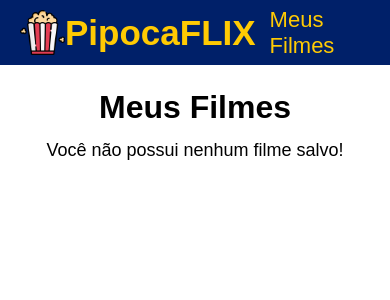
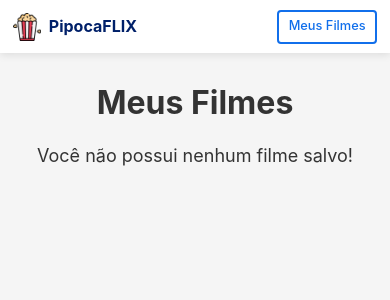
Before and after one commit to andremartins30/pipoca-flix, a React (Create React App) app: page /favoritos in a window 390 px wide. Shown: the top 300 px of the page. Built offline with nearby package versions, Linux system fonts and the light colour scheme.

Commit message:
Adiciona o pacote @vercel/analytics e implementa estilos globais, além de melhorias no layout e responsividade do cabeçalho e da página inicial.

```diff
--- a/package.json
+++ b/package.json
@@ -6,6 +6,7 @@
     "@testing-library/jest-dom": "^5.16.5",
     "@testing-library/react": "^13.4.0",
     "@testing-library/user-event": "^13.5.0",
+    "@vercel/analytics": "^1.5.0",
     "axios": "^1.4.0",
     "react": "^18.2.0",
     "react-dom": "^18.2.0",
--- a/src/components/Header/header.css
+++ b/src/components/Header/header.css
@@ -1,37 +1,87 @@
-
-header{
+header {
+    background-color: var(--white);
+    padding: 1rem 2rem;
     display: flex;
+    justify-content: space-between;
     align-items: center;
-    justify-content: space-between;
-    width: 100%;
-    height: 65px;
-    background-color: #002069;
-    padding: 10px;
-}
-
-header img{
-    width: 45px;
+    box-shadow: var(--shadow);
+    position: sticky;
+    top: 0;
+    z-index: 1000;
 }
 
 .logo {
     display: flex;
-        /* Adicionado */
     align-items: center;
-        /* Adicionado */
     text-decoration: none;
-    font-size: 35px;
-    cursor: pointer;
-    color: #ffca03;
-    font-weight: bold;
-    margin-left: 10px;
-
+    color: var(--secondary-color);
+    font-size: 1.5rem;
+    font-weight: 700;
+    transition: var(--transition);
 }
 
-.favoritos{
-    cursor: pointer;
+.logo:hover {
+    color: var(--primary-color);
+}
+
+.logo img {
+    width: 40px;
+    height: 40px;
+    margin-right: 0.5rem;
+}
+
+.favoritos {
     text-decoration: none;
-    font-size: 22px;
-    color: #ffca03;
-    padding: 5px 14px;
-    margin-right: 20px;
+    color: var(--primary-color);
+    font-weight: 500;
+    padding: 0.5rem 1rem;
+    border-radius: 4px;
+    transition: var(--transition);
+    border: 2px solid var(--primary-color);
 }
+
+.favoritos:hover {
+    background-color: var(--primary-color);
+    color: var(--white);
+}
+
+/* Media Queries */
+@media (max-width: 768px) {
+    header {
+        padding: 0.8rem 1rem;
+    }
+
+    .logo {
+        font-size: 1.2rem;
+    }
+
+    .logo img {
+        width: 32px;
+        height: 32px;
+    }
+
+    .favoritos {
+        padding: 0.4rem 0.8rem;
+        font-size: 0.9rem;
+    }
+}
+
+@media (max-width: 480px) {
+    header {
+        padding: 0.6rem 0.8rem;
+    }
+
+    .logo {
+        font-size: 1rem;
+    }
+
+    .logo img {
+        width: 28px;
+        height: 28px;
+    }
+
+    .favoritos {
+        padding: 0.3rem 0.6rem;
+        font-size: 0.8rem;
+    }
+}
--- a/src/index.js
+++ b/src/index.js
@@ -1,6 +1,7 @@
 import React from 'react';
 import ReactDOM from 'react-dom/client';
-import './index.css';
+import { Analytics } from '@vercel/analytics/react';
+import './styles/global.css';
 import App from './App';
 
 
@@ -8,5 +9,6 @@ const root = ReactDOM.createRoot(document.getElementById('root'));
 root.render(
   <React.StrictMode>
     <App />
+    <Analytics />
   </React.StrictMode>
 );
--- a/src/pages/Home/home.css
+++ b/src/pages/Home/home.css
@@ -1,50 +1,97 @@
 .container {
-    display: flex;
-    justify-content: center;
+    padding: 2rem 1rem;
 }
 
 .lista-filmes {
-    display: flex;
-    flex-wrap: wrap;
-    justify-content: space-evenly;
-    align-items: flex-start;
-    max-width: 1310px;
+    display: grid;
+    grid-template-columns: repeat(auto-fill, minmax(200px, 1fr));
+    gap: 2rem;
+    max-width: 1200px;
     margin: 0 auto;
 }
 
 .lista-filmes article {
-    background-color: #fff;
-    color: #002069;
+    background-color: var(--white);
+    border-radius: 8px;
+    overflow: hidden;
+    box-shadow: var(--shadow);
+    transition: var(--transition);
+    height: 100%;
+    display: flex;
+    flex-direction: column;
 }
 
-article {
-
-    width: 200px;
-    margin: 10px;
-    text-align: center;
-    margin-top: 30px;
+.lista-filmes article:hover {
+    transform: translateY(-5px);
+    box-shadow: 0 4px 12px rgba(0, 0, 0, 0.15);
 }
 
-strong {
-    display: block;
-    margin-bottom: 14px;
+.lista-filmes strong {
+    padding: 1rem;
+    font-size: 1rem;
+    color: var(--secondary-color);
+    display: -webkit-box;
+    -webkit-line-clamp: 2;
+    -webkit-box-orient: vertical;
+    overflow: hidden;
+    text-overflow: ellipsis;
+    height: 3.2rem;
 }
 
-.lista-filmes img{
-    display: block;
-    max-width: 100%;
+.lista-filmes img {
+    width: 100%;
+    height: 300px;
     object-fit: cover;
-    border-top-left-radius: 8px;
-    border-top-right-radius: 8px;
 }
 
-.lista-filmes a{
-    display: block;
-    margin-top: 10px 0;
+.lista-filmes a {
+    margin-top: auto;
+    padding: 0.8rem;
+    background-color: var(--primary-color);
+    color: var(--white);
     text-decoration: none;
-    background-color: #116FEB;
-    text-decoration: none;
-    color: #FFF;
-    border-bottom-left-radius: 8px;
-    border-bottom-right-radius: 8px;
+    text-align: center;
+    font-weight: 500;
+    transition: var(--transition);
 }
+
+.lista-filmes a:hover {
+    background-color: var(--secondary-color);
+}
+
+/* Media Queries */
+@media (max-width: 768px) {
+    .container {
+        padding: 1rem 0.5rem;
+    }
+
+    .lista-filmes {
+        grid-template-columns: repeat(auto-fill, minmax(150px, 1fr));
+        gap: 1rem;
+    }
+
+    .lista-filmes img {
+        height: 225px;
+    }
+
+    .lista-filmes strong {
+        font-size: 0.9rem;
+        padding: 0.8rem;
+    }
+
+    .lista-filmes a {
+        padding: 0.6rem;
+        font-size: 0.9rem;
+    }
+}
+
+@media (max-width: 480px) {
+    .lista-filmes {
+        grid-template-columns: repeat(auto-fill, minmax(130px, 1fr));
+        gap: 0.8rem;
+    }
+
+    .lista-filmes img {
+        height: 195px;
+    }
+}
--- /dev/null
+++ b/src/styles/global.css
@@ -0,0 +1,82 @@
+:root {
+    --primary-color: #116FEB;
+    --secondary-color: #002069;
+    --background-color: #f5f5f5;
+    --text-color: #333;
+    --white: #fff;
+    --shadow: 0 2px 8px rgba(0, 0, 0, 0.1);
+    --transition: all 0.3s ease;
+}
+
+* {
+    margin: 0;
+    padding: 0;
+    box-sizing: border-box;
+}
+
+body {
+    font-family: 'Inter', -apple-system, BlinkMacSystemFont, 'Segoe UI', Roboto, Oxygen, Ubuntu, Cantarell, 'Open Sans', 'Helvetica Neue', sans-serif;
+    background-color: var(--background-color);
+    color: var(--text-color);
+    line-height: 1.6;
+}
+
+.container {
+    width: 100%;
+    max-width: 1200px;
+    margin: 0 auto;
+    padding: 0 1rem;
+}
+
+/* Estilos para botões */
+.btn {
+    display: inline-block;
+    padding: 0.8rem 1.5rem;
+    background-color: var(--primary-color);
+    color: var(--white);
+    border: none;
+    border-radius: 4px;
+    cursor: pointer;
+    text-decoration: none;
+    transition: var(--transition);
+}
+
+.btn:hover {
+    opacity: 0.9;
+    transform: translateY(-2px);
+}
+
+/* Loading spinner */
+.loading {
+    display: flex;
+    justify-content: center;
+    align-items: center;
+    min-height: 200px;
+}
+
+.loading::after {
+    content: '';
+    width: 40px;
+    height: 40px;
+    border: 4px solid #f3f3f3;
+    border-top: 4px solid var(--primary-color);
+    border-radius: 50%;
+    animation: spin 1s linear infinite;
+}
+
+@keyframes spin {
+    0% {
+        transform: rotate(0deg);
+    }
+
+    100% {
+        transform: rotate(360deg);
+    }
+}
+
+/* Media Queries */
+@media (max-width: 768px) {
+    .container {
+        padding: 0 0.5rem;
+    }
+}
```
Also changed, not shown: 1 other file (tests, documents, lock files or other folders).
